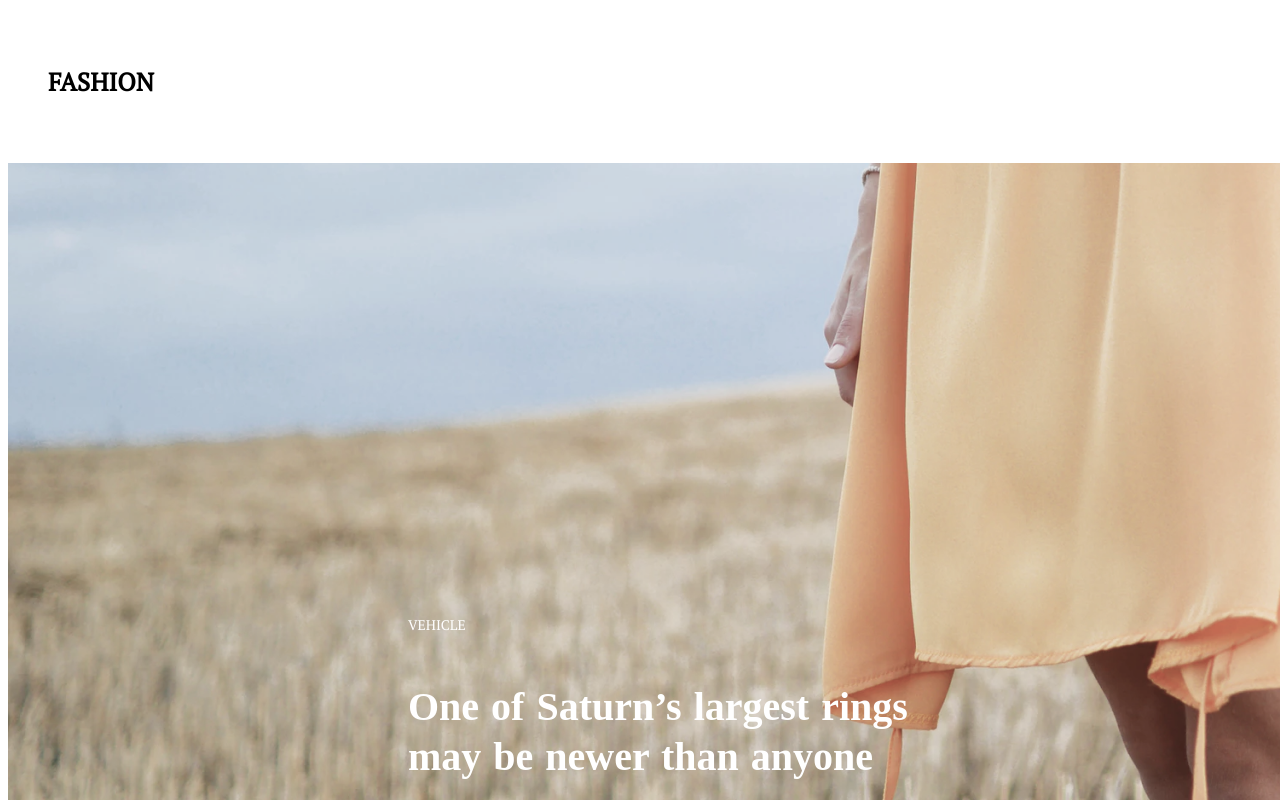
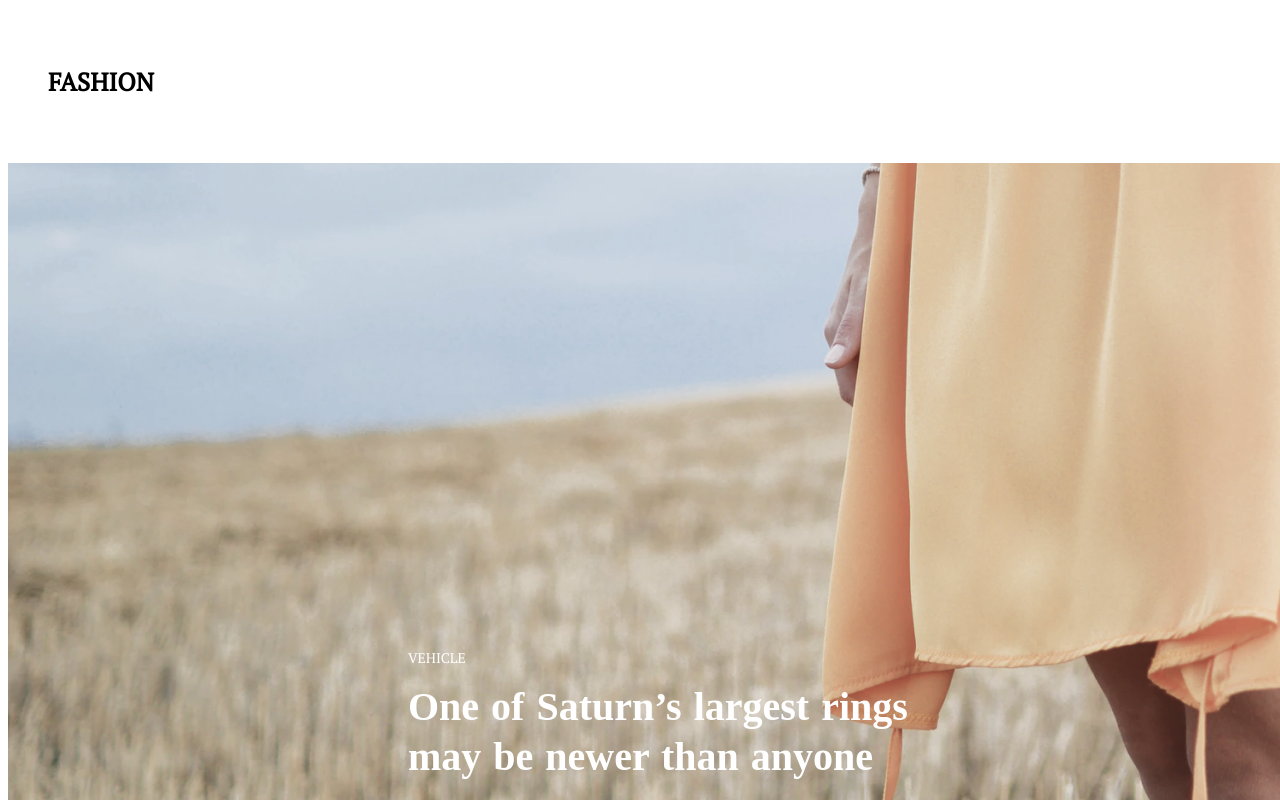
Before and after one commit to Marian7707/Project-Fashion, a plain HTML site: page index.html in a window 1280 px wide. Shown: the top 800 px of the page. Drawn offline with Linux system fonts and the light colour scheme.

Commit message:
fixed text in front image

```diff
--- a/index.html
+++ b/index.html
@@ -25,7 +25,7 @@
         </ul>
       </div>
       <div class="img-front">
-        <p>Vehicle</p>
+        <p id="Vehicle">Vehicle</p>
         <p class="strong">One of Saturn’s largest rings may be newer than anyone</p>
         <p>June 6, 2019 By Rickie Baroch 4 comments</p>
       </div>
--- a/style.scss
+++ b/style.scss
@@ -39,6 +39,9 @@ font-weight: 700;
     height: 700px;
     background-image: url(./images/Your\ images\ here.png);
     margin-bottom: 2rem;
+    #Vehicle {
+        margin-bottom: 15px;
+    }
     p {
         margin-bottom: 3rem;
         margin-left: 25rem;
```
Also changed, not shown: style.css, 1 other file.
